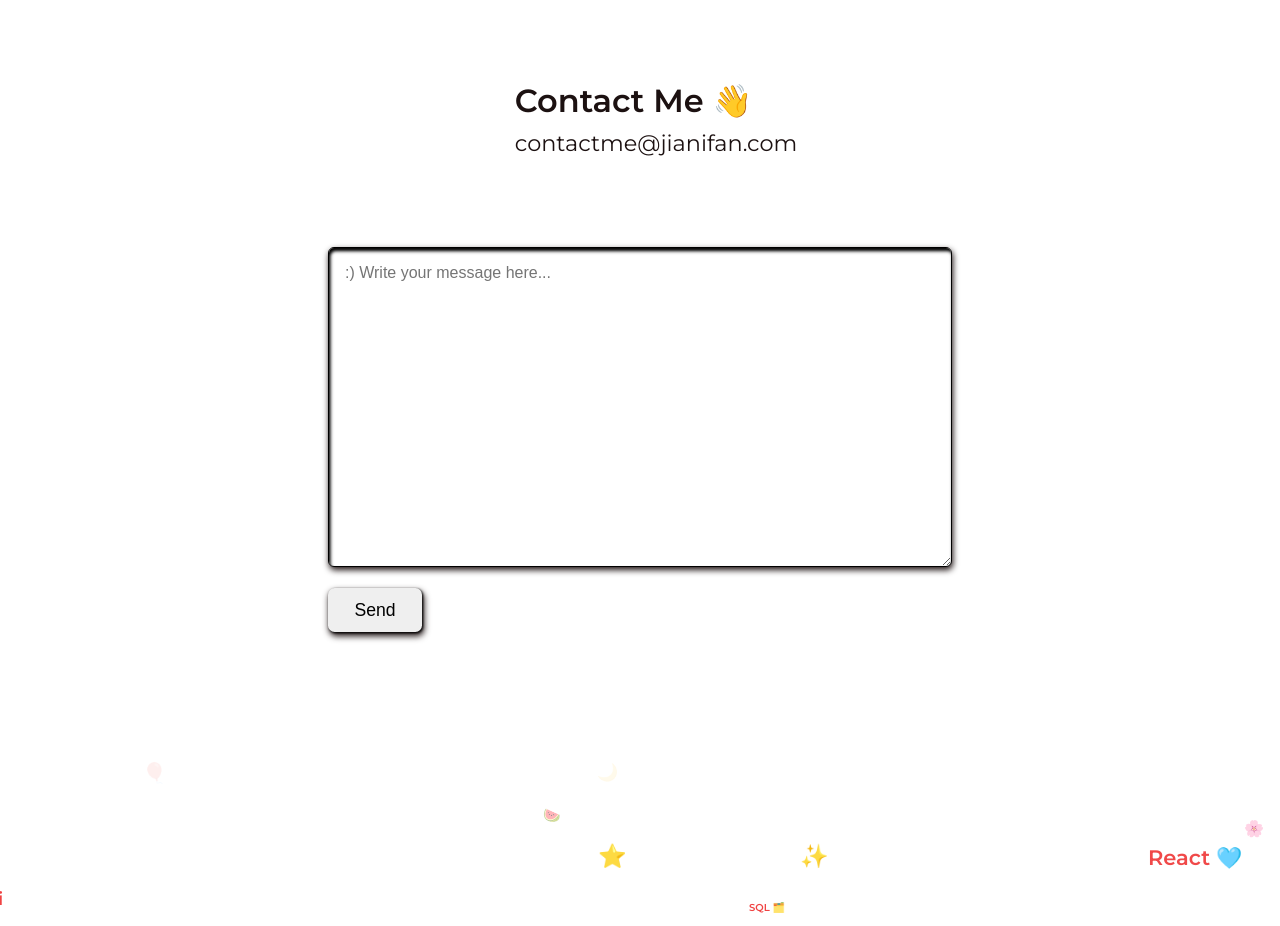
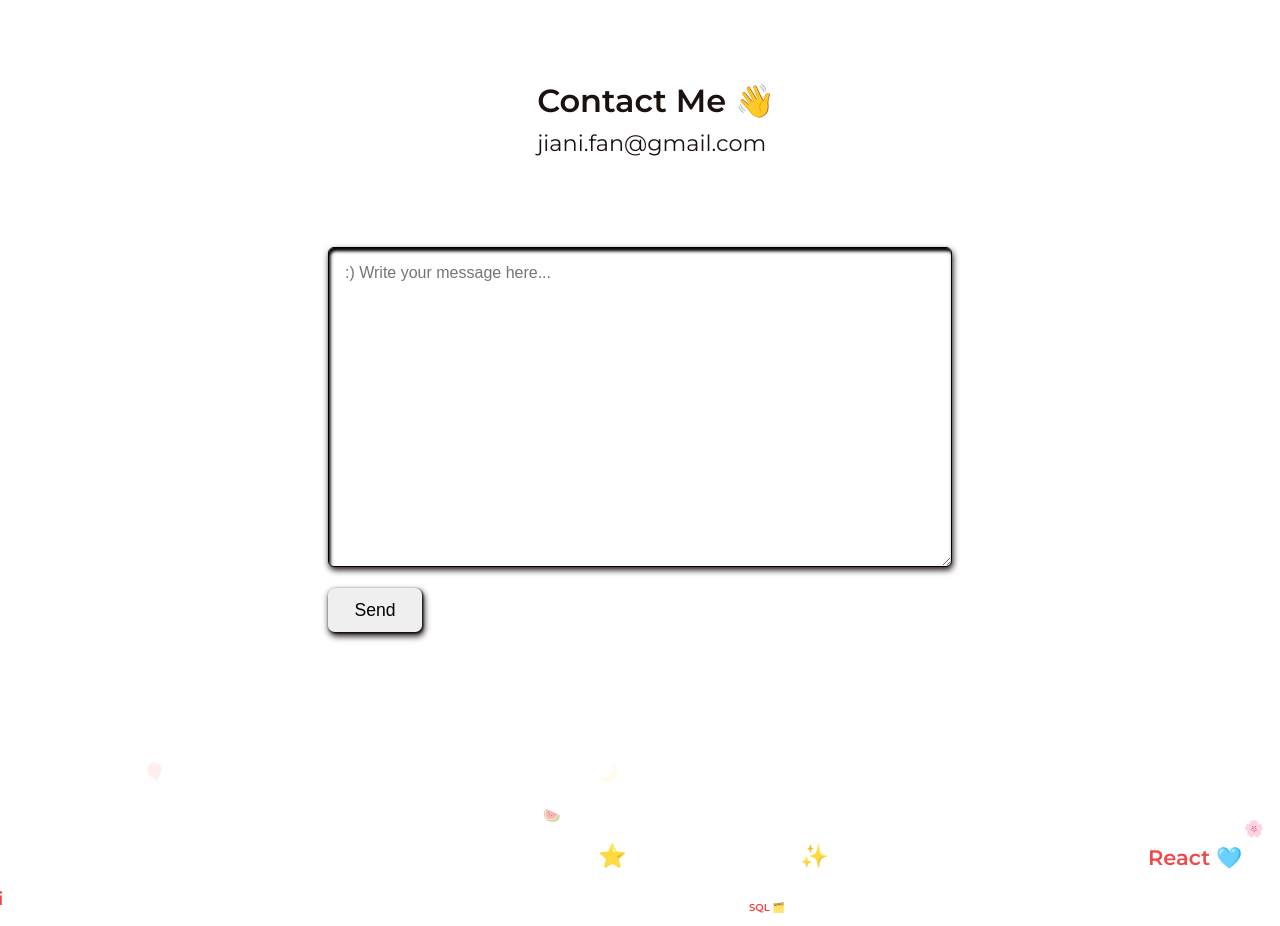
Before and after one commit to blueberry-hamster/portfolio-site, a React (Create React App) app in the folder frontend/: page / in a window 1280 px wide. Shown: the part 7560-8486 px from the top of the page. Built offline with nearby package versions, Linux system fonts and the light colour scheme; no server answers.

Commit message:
Change email to personal email until bug is fixed

```diff
--- a/frontend/src/components/Contact.jsx
+++ b/frontend/src/components/Contact.jsx
@@ -130,7 +130,7 @@ const ContactMe = () => {
     }
 
     // Email address to send to
-    const email = "contactme@jianifan.com"; // Change to your email
+    const email = "jiani.fan@gmail.com";
     // Subject for the email
     const subject = "Hello, Jiani!";
     // Body for the email
@@ -155,7 +155,7 @@ const ContactMe = () => {
     <ContactContainer>
       <Title>
         <p>Contact Me 👋</p>
-        <p>contactme@jianifan.com</p>
+        <p>jiani.fan@gmail.com</p>
       </Title>
       <TextContainer>
         {error && (
```
